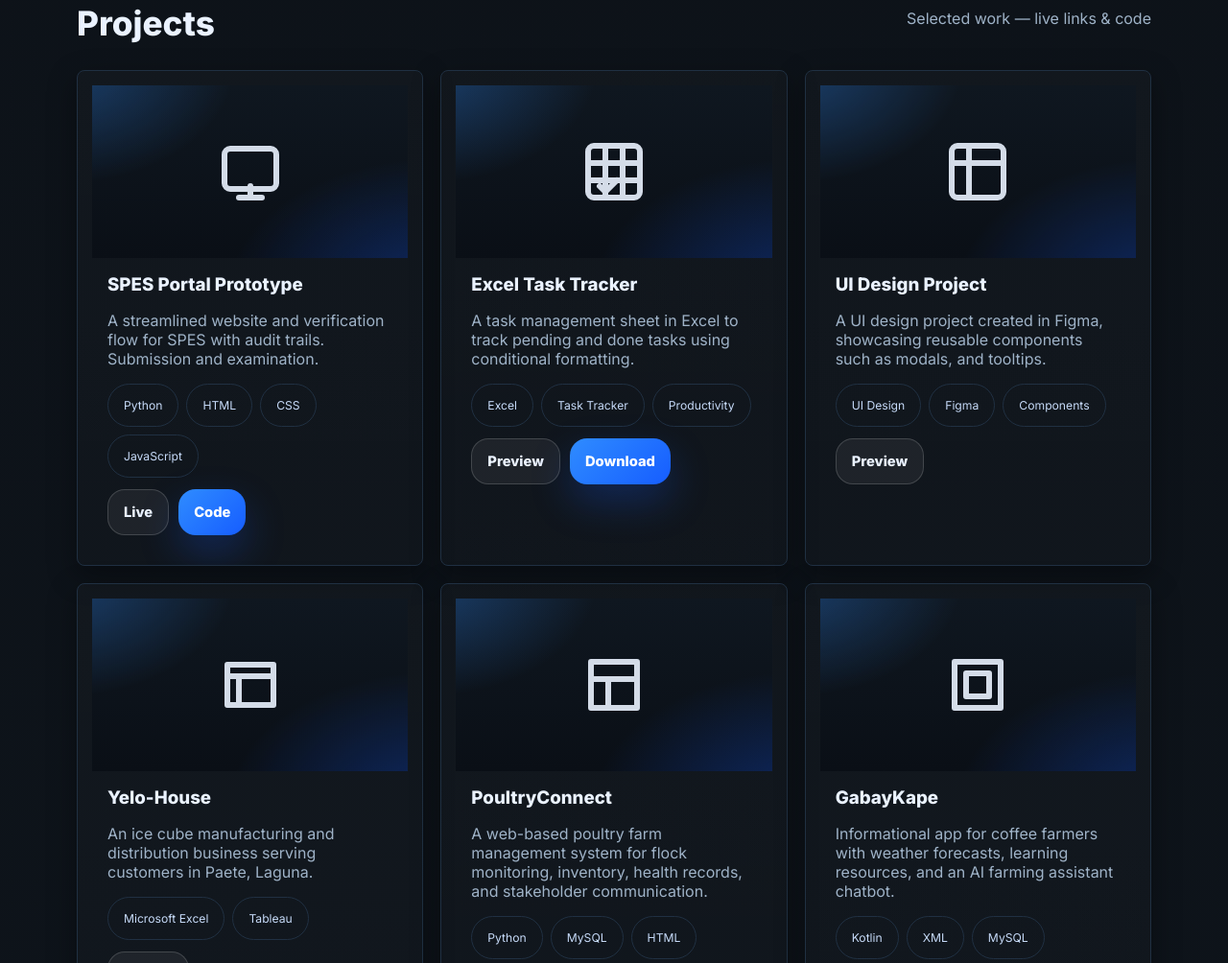
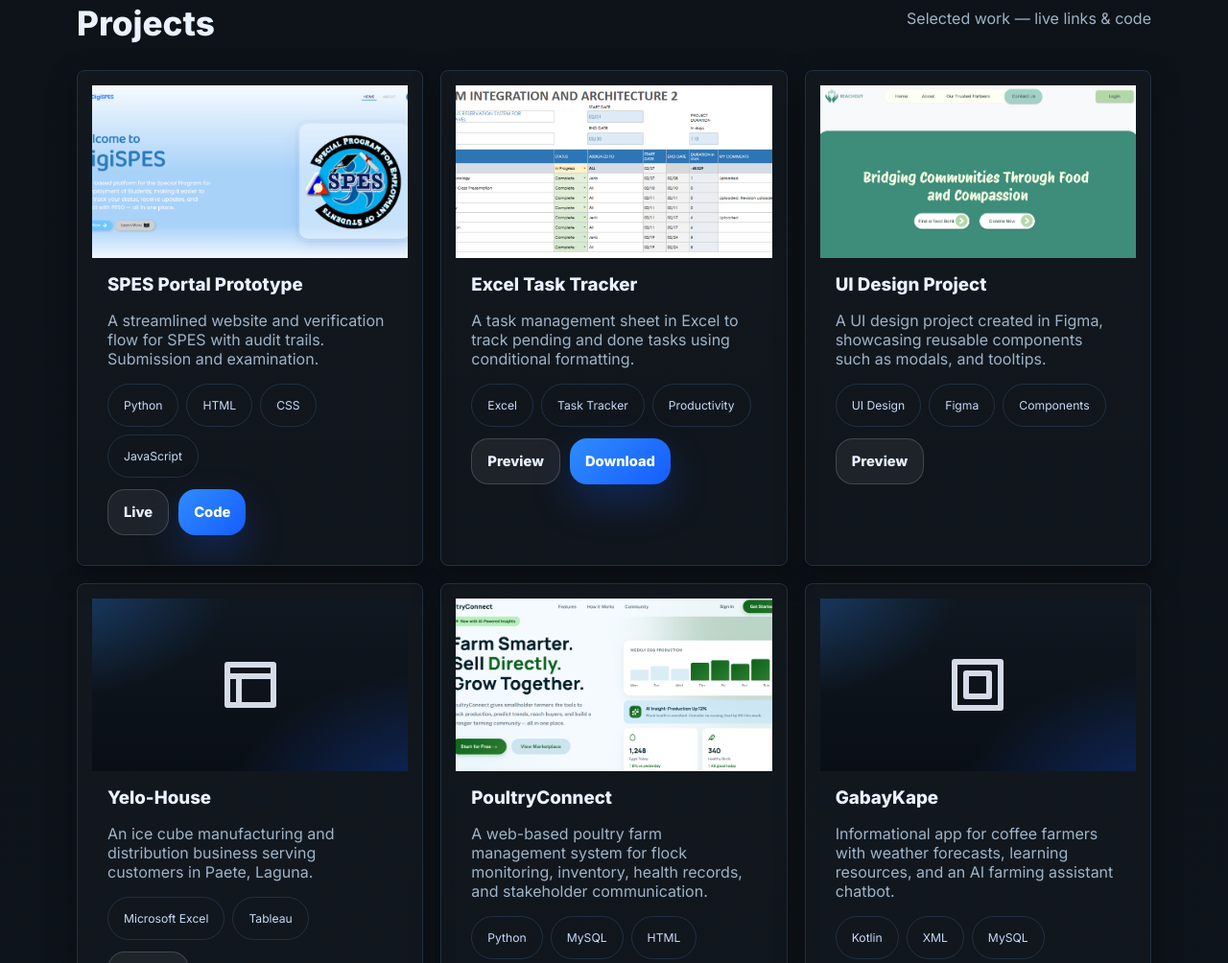
Before and after one commit to jericwin/Jeric-s-Portfolio, a plain HTML site: page index.html in a window 1280 px wide. Shown: the part 5231-6235 px from the top of the page at 96% size. Drawn offline with Linux system fonts and the light colour scheme.

Commit message:
Update project

```diff
--- a/index.html
+++ b/index.html
@@ -1553,7 +1553,7 @@ p, h1, h2, h3, h4, h5, h6, a, span {
         <!-- Project Card -->
         <article class="project reveal">
           <div class="thumb">
-            <svg viewBox="0 0 24 24" fill="none" stroke="currentColor" stroke-width="2" stroke-linecap="round" stroke-linejoin="round"><rect x="3" y="4" width="18" height="14" rx="2"/><path d="M8 21h8"/><path d="M12 17v4"/></svg>
+            <img src="assets/digispes1.png" alt="SPES Portal Prototype preview" style="width:100%; height:100%; object-fit:cover; display:block;">
           </div>
           <div class="body">
             <h3 style="margin:0 0 6px">SPES Portal Prototype</h3>
@@ -1570,13 +1570,7 @@ p, h1, h2, h3, h4, h5, h6, a, span {
 
         <article class="project reveal">
   <div class="thumb">
-    <!-- Excel-like grid with checkmark for done tasks -->
-    <svg viewBox="0 0 24 24" fill="none" stroke="currentColor"
-         stroke-width="2" stroke-linecap="round" stroke-linejoin="round">
-      <rect x="3" y="3" width="18" height="18" rx="2"/>
-      <path d="M3 9h18M3 15h18M9 3v18M15 3v18"/>
-      <path d="M7 17l2 2 4-4"/> <!-- checkmark -->
-    </svg>
+    <img src="assets/TaskTracker1.png" alt="Excel Task Tracker preview" style="width:100%; height:100%; object-fit:cover; display:block;">
   </div>
   <div class="body">
     <h3 style="margin:0 0 6px">Excel Task Tracker</h3>
@@ -1605,12 +1599,7 @@ p, h1, h2, h3, h4, h5, h6, a, span {
 
         <article class="project reveal">
   <div class="thumb">
-    <!-- UI design icon (grid / layout) -->
-    <svg viewBox="0 0 24 24" fill="none" stroke="currentColor"
-         stroke-width="2" stroke-linecap="round" stroke-linejoin="round">
-      <rect x="3" y="3" width="18" height="18" rx="2"/>
-      <path d="M3 9h18M9 3v18"/>
-    </svg>
+    <img src="assets/UI1.png" alt="UI Design Project preview" style="width:100%; height:100%; object-fit:cover; display:block;">
   </div>
   <div class="body">
     <h3 style="margin:0 0 6px">UI Design Project</h3>
@@ -1658,12 +1647,7 @@ p, h1, h2, h3, h4, h5, h6, a, span {
 
         <article class="project reveal">
   <div class="thumb">
-    <svg viewBox="0 0 24 24" fill="none" stroke="currentColor"
-         stroke-width="2" stroke-linecap="round" stroke-linejoin="round">
-      <path d="M4 4h16v16H4z"/>
-      <path d="M4 10h16"/>
-      <path d="M10 10v10"/>
-    </svg>
+    <img src="assets/Poultry1.png" alt="PoultryConnect preview" style="width:100%; height:100%; object-fit:cover; display:block;">
   </div>
   <div class="body">
     <h3 style="margin:0 0 6px">PoultryConnect</h3>
```
Also changed, not shown: assets/Poultry1.png (added), assets/TaskTracker1.png (added), assets/TaskTracker2.png (added), assets/UI1.png (added), assets/digispes1.png (added).
